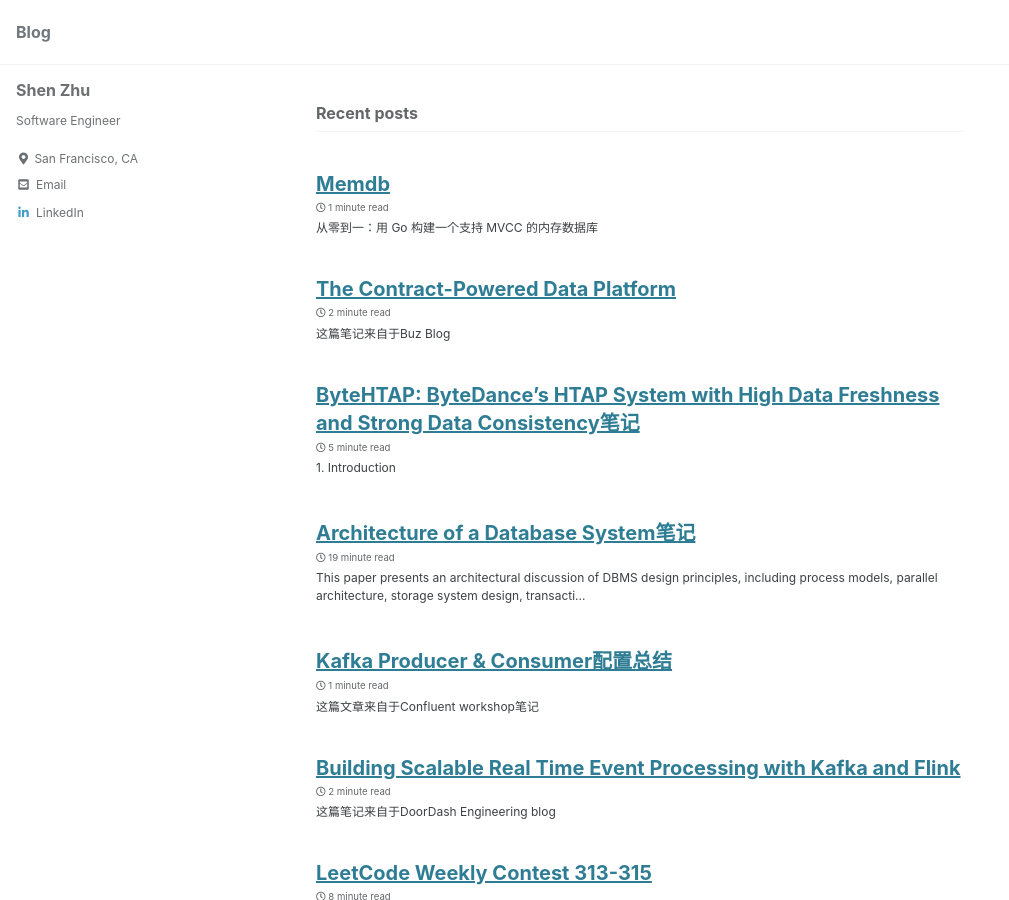
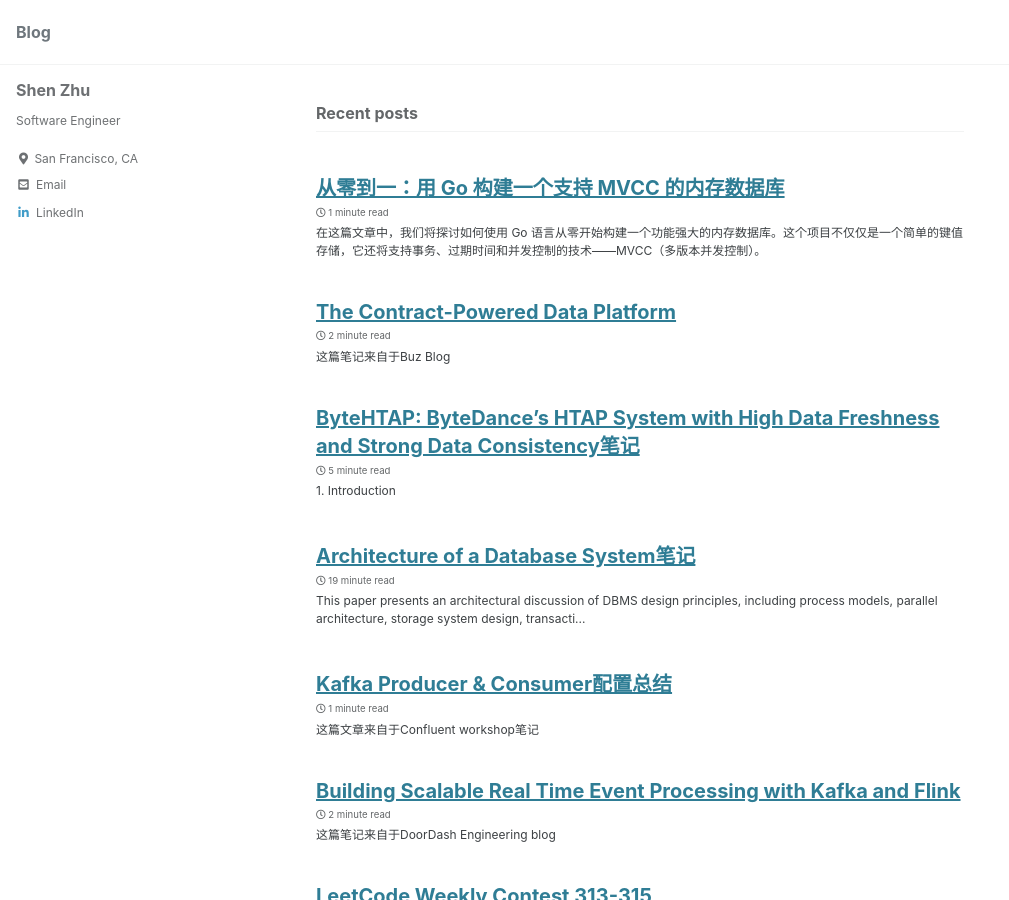
Before and after one commit to shenzhu/shenzhu.github.io, a Jekyll site: the page built from index.html, in a window 1280 px wide and 900 px high. Shown: the whole window, without its empty margins (0-1009 px from the left). Built offline with Jekyll 4.4.1, drawn with Linux system fonts in a browser that asks for light colours; cached includes are drawn as plain includes; the list of posts is cut into pages by our own code.

Commit message:
update title

```diff
--- a/_posts/2025-06-16-memdb.md
+++ b/_posts/2025-06-16-memdb.md
@@ -1,4 +1,9 @@
-# 从零到一：用 Go 构建一个支持 MVCC 的内存数据库
+---
+title: "从零到一：用 Go 构建一个支持 MVCC 的内存数据库"
+tags:
+  - 数据系统
+  - 数据库
+---
 
 在这篇文章中，我们将探讨如何使用 Go 语言从零开始构建一个功能强大的内存数据库。这个项目不仅仅是一个简单的键值存储，它还将支持**事务**、**过期时间**和并发控制的技术——**MVCC（多版本并发控制）**。
 
```
